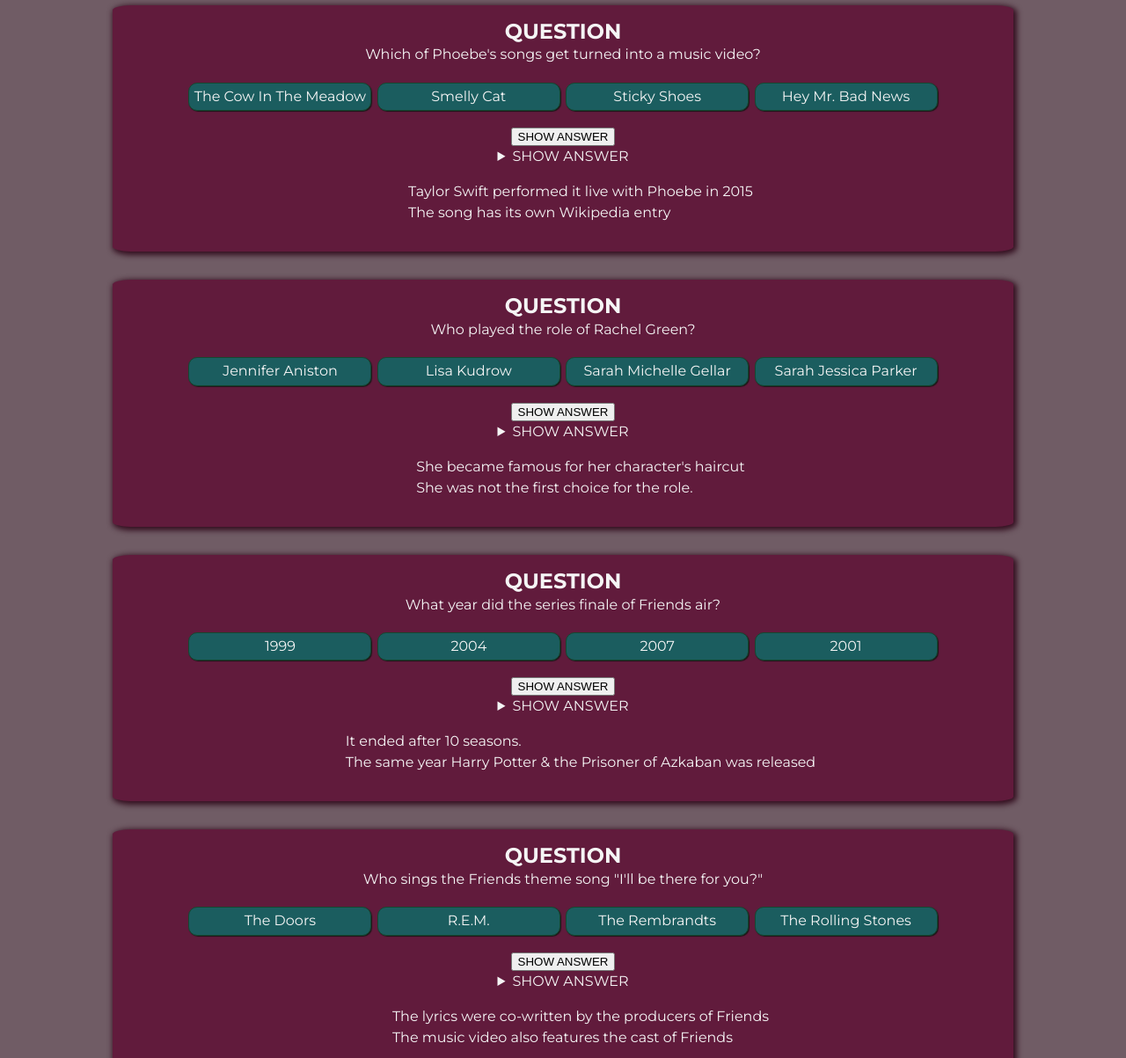
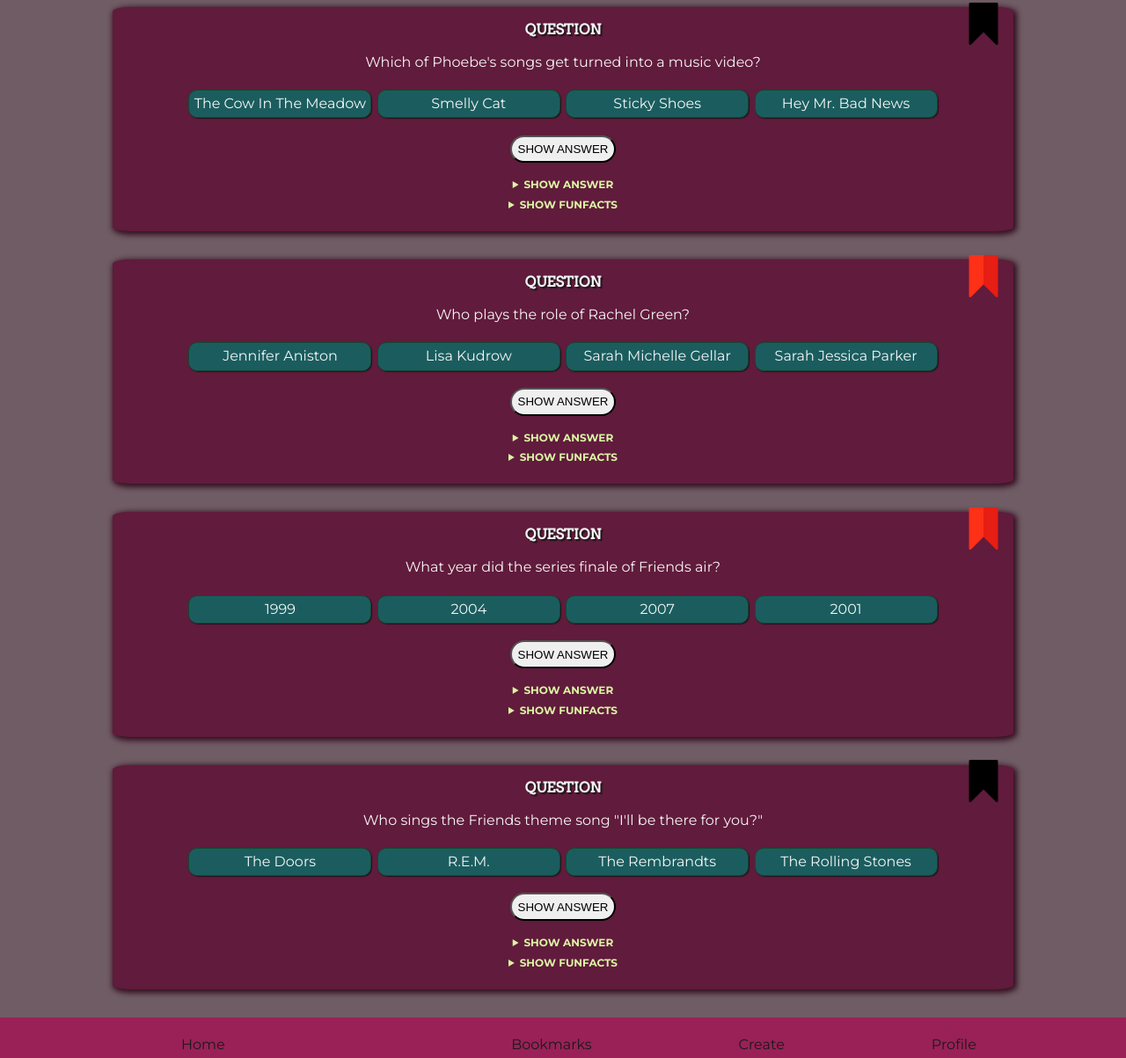
Before and after one commit to SabMueller/quiz-app, a website built with Vite: page index.html in a window 1280 px wide. Shown: the part 227-1430 px from the top of the page at 88% size. Built offline with nearby package versions, Linux system fonts and the light colour scheme.

Commit message:
added some css files and others to git stages

```diff
--- a/css/base.css
+++ b/css/base.css
@@ -16,6 +16,7 @@
   --grey-lightest: hsl(332, 1%, 96%);
   --black: hsl(0, 0%, 10%);
   --white: hsl(0, 0%, 96%);
+  --highlight-color: hsl(80, 80%, 80%);
 
   --ff-hand: "Permanent Marker", cursive;
   --ff-sans: "Montserrat", sans-serif;
@@ -58,11 +59,6 @@
   text-decoration: none;
 }
 
-h1 {
-  color: var(--black);
-  font-family: var(--ff-hand);
-}
-
 body {
   background-color: var(--grey);
   color: var(--white);
--- a/css/components/cards.css
+++ b/css/components/cards.css
@@ -1,31 +1,80 @@
+summary {
+  color: var(--highlight-color);
+  font-size: var(--fs-200);
+  font-weight: bold;
+  margin-bottom: 0.3rem;
+}
+
 .card {
+  display: flex;
   align-items: center;
+  flex-flow: column nowrap;
+  justify-content: center;
   background-color: #611b3c;
   border-radius: 2%;
   box-shadow: 2px 2px 6px 2px #330e1f;
-  display: flex;
-  flex-flow: column nowrap;
-  justify-content: center;
   margin: 2rem auto;
   padding: 1rem 0.5rem;
+  position: relative;
   width: 80vw;
+}
+
+.card__bookmark {
+  position: absolute;
+  top: -2%;
+  right: 1%;
+  width: 3rem;
+}
+
+.card__bookmark--active {
+  position: absolute;
+  top: -2%;
+  right: 1%;
+  width: 3rem;
+}
+
+.card__title {
+  font-family: var(--ff-serif);
+  font-size: var(--fs-300);
+  margin-bottom: 1rem;
+  text-shadow: 2px 2px 1px var(--black);
+}
+
+.card__question {
+  text-align: center;
 }
 
 .card__options {
   display: flex;
+  align-content: center;
   flex-wrap: wrap;
   justify-content: space-evenly;
-  align-content: center;
   padding-left: 0;
 }
 
 .card__option {
   background-color: var(--secondary);
-  padding: 0.2rem;
-  margin: 0.2rem;
-  width: 13rem;
-  border-radius: 10px;
   border: 1px solid var(--secondary-dark);
   box-shadow: 1px 1px 1px var(--grey-darkest);
+  border-radius: 10px;
+  margin: 0.2rem;
+  padding: 0.2rem;
   text-align: center;
+  width: 13rem;
 }
+
+.card__button {
+  border-radius: 20px;
+  padding: 0.4rem;
+  margin-bottom: 1rem;
+}
+
+.card__answer {
+  font-size: 1rem;
+  margin-bottom: 1rem;
+}
+
+.card__funfacts {
+  font-size: 0.8rem;
+  padding-left: 10px;
+}
--- a/css/components/header.css
+++ b/css/components/header.css
@@ -1,14 +1,22 @@
 header {
+  background-color: var(--secondary);
+  border-bottom: 2px solid var(--secondary-dark);
+  display: flex;
   align-items: center;
-  background-color: #992157;
-  background-color: var(--secondary);
-  display: flex;
   flex-flow: column wrap;
   justify-content: center;
   padding: 0.5rem;
   width: 100%;
+  position: sticky;
+  top: 0;
+  z-index: 100;
 }
 
 .header__logo {
   width: 70%;
 }
+
+h1 {
+  color: var(--black);
+  font-family: var(--ff-hand);
+}
--- a/index.html
+++ b/index.html
@@ -16,6 +16,7 @@
     </header>
     <main>
       <section class="card">
+        <img src="./icons/bookmark-black.png" alt="Bookmark Icon" class="card__bookmark">
         <h2 class="card__title">QUESTION</h2>
         <p class="card__question">Which of Phoebe's songs get turned into a music video?</p>
         <ul class="card__options">
@@ -29,32 +30,36 @@
             <summary>SHOW ANSWER</summary>
                 <p class="card__answer">Smelly Cat</p>
         </details>
-        <ul class="card__hints">
-            <li>Taylor Swift performed it live with Phoebe in 2015</li>
-            <li>The song has its own Wikipedia entry</li>
-        </ul>
+        <details>
+          <summary>SHOW FUNFACTS</summary>
+            <p class="card__funfacts">>> Taylor Swift performed it live with "Phoebe" in 2015.</p>
+            <p class="card__funfacts">>> The song has its own Wikipedia page.</p>
+      </details>
       </section>
       <section class="card">
-        <h2>QUESTION</h2>
-        <p class="card__question"> Who played the role of Rachel Green?</p>
+        <img src="./icons/bookmark-red.png" alt="Bookmark Icon" class="card__bookmark--active">
+        <h2 class="card__title">QUESTION</h2>
+        <p class="card__question"> Who plays the role of Rachel Green?</p>
         <ul class="card__options">
           <li class="card__option">Jennifer Aniston</li>
           <li class="card__option">Lisa Kudrow</li>
           <li class="card__option">Sarah Michelle Gellar</li>
           <li class="card__option">Sarah Jessica Parker</li>
         </ul>
-        <button>SHOW ANSWER</button>
+        <button class="card__button">SHOW ANSWER</button>
         <details>
             <summary>SHOW ANSWER</summary>
                 <p class="card__answer">Jennifer Aniston</p>
         </details>
-        <ul class="card__hints">
-            <li>She became famous for her character's haircut</li>
-            <li> She was not the first choice for the role.</li>
-        </ul>
+        <details>
+          <summary>SHOW FUNFACTS</summary>
+            <p class="card__funfacts">>> Rachel's hairstyle got famous and very popular.</p>
+            <p class="card__funfacts">>> She was not the first choice for the role.</p>
+      </details>
       </section>
       <section class="card">
-        <h2>QUESTION</h2>
+        <img src="./icons/bookmark-red.png" alt="Bookmark Icon" class="card__bookmark--active">
+        <h2 class="card__title">QUESTION</h2>
         <p class="card__question">What year did the series finale of Friends air?</p>
         <ul class="card__options">
           <li class="card__option">1999</li>
@@ -62,18 +67,20 @@
           <li class="card__option">2007</li>
           <li class="card__option">2001</li>
         </ul>
-        <button>SHOW ANSWER</button>
+        <button class="card__button">SHOW ANSWER</button>
         <details>
             <summary>SHOW ANSWER</summary>
                 <p class="card__answer">2004</p>
         </details>
-        <ul class="card__hints">
-            <li>It ended after 10 seasons.</li>
-            <li>The same year Harry Potter & the Prisoner of Azkaban was released</li>
-        </ul>
+        <details>
+            <summary>SHOW FUNFACTS</summary>
+              <p class="card__funfacts">>> The show averaged 24 million viewer per episode.</p>
+              <p class="card__funfacts">>> There will be a reunion in 2021. 👀 </p>
+        </details>
       </section>
       <section class="card">
-        <h2>QUESTION</h2>
+        <img src="./icons/bookmark-black.png" alt="Bookmark Icon" class="card__bookmark">
+        <h2 class="card__title">QUESTION</h2>
         <p class="card__question">Who sings the Friends theme song "I'll be there for you?"</p>
         <ul class="card__options">
           <li class="card__option">The Doors</li>
@@ -81,15 +88,16 @@
           <li class="card__option">The Rembrandts</li>
           <li class="card__option">The Rolling Stones</li>
         </ul>
-        <button>SHOW ANSWER</button>
+        <button class="card__button">SHOW ANSWER</button>
         <details>
             <summary>SHOW ANSWER</summary>
                 <p class="card__answer">The Rembrandts</p>
         </details>
-        <ul class="card__hints">
-            <li>The lyrics were co-written by the producers of Friends</li>
-            <li>The music video also features the cast of Friends</li>
-        </ul>
+            <details>
+              <summary>SHOW FUNFACTS </summary>
+                <p class="card__funfacts">>> The lyrics were co-written by the producers of Friends</p>
+                <p class="card__funfacts">>> The music video also features the cast of Friends</p>
+            </details>
       </section>
     </main>
     <footer>
```
